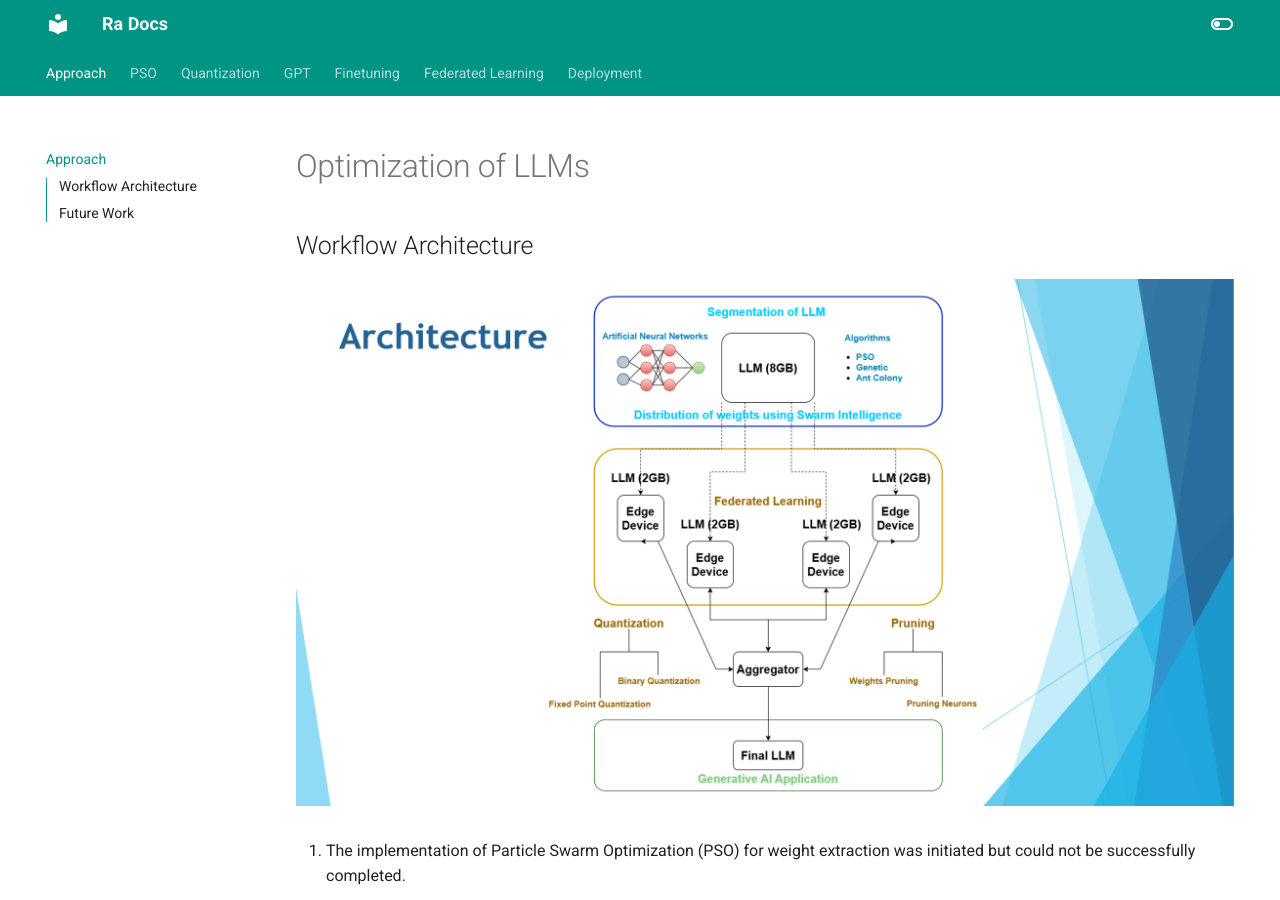
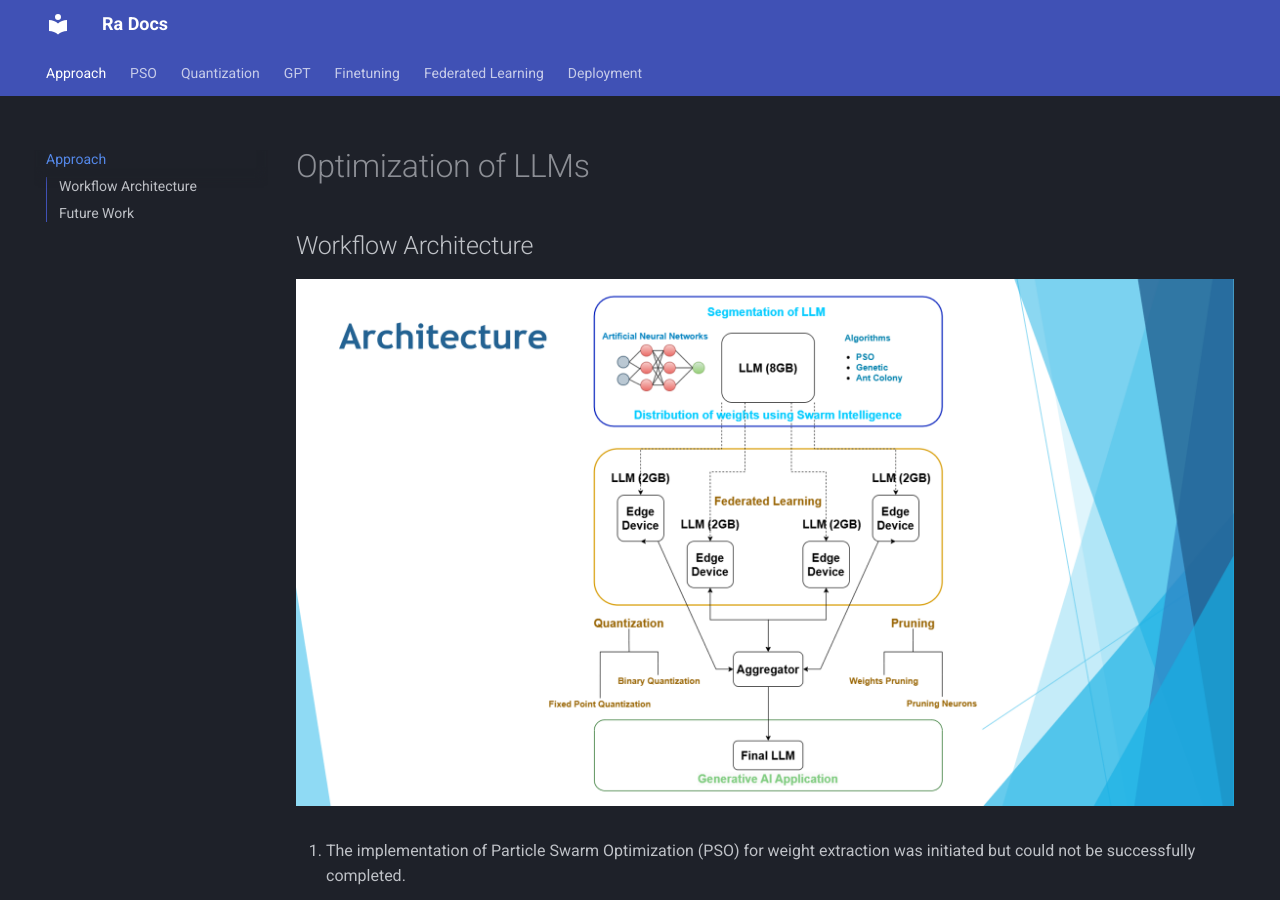
Before and after one commit to iamrajharshit/ProjectRakuten, an MkDocs documentation site: the page built from docs/index.md, in a window 1280 px wide and 900 px high. Built offline with MkDocs 1.6.1 and Material for MkDocs 9.7.7, drawn with Linux system fonts in a browser that asks for light colours.

Commit message:
Update mkdocs.yml

```diff
--- a/mkdocs.yml
+++ b/mkdocs.yml
@@ -1,3 +1,4 @@
+site_author: Harshit Raj
 site_name: Ra Docs
 
 nav:
@@ -32,7 +33,8 @@ theme:
     - content.code.copy
   language: en
   palette:
-    - scheme: default
+    - scheme: slate
+    - primary: black
       toggle:
         icon: material/toggle-switch-off-outline
         name: Switch to dark mode
```
